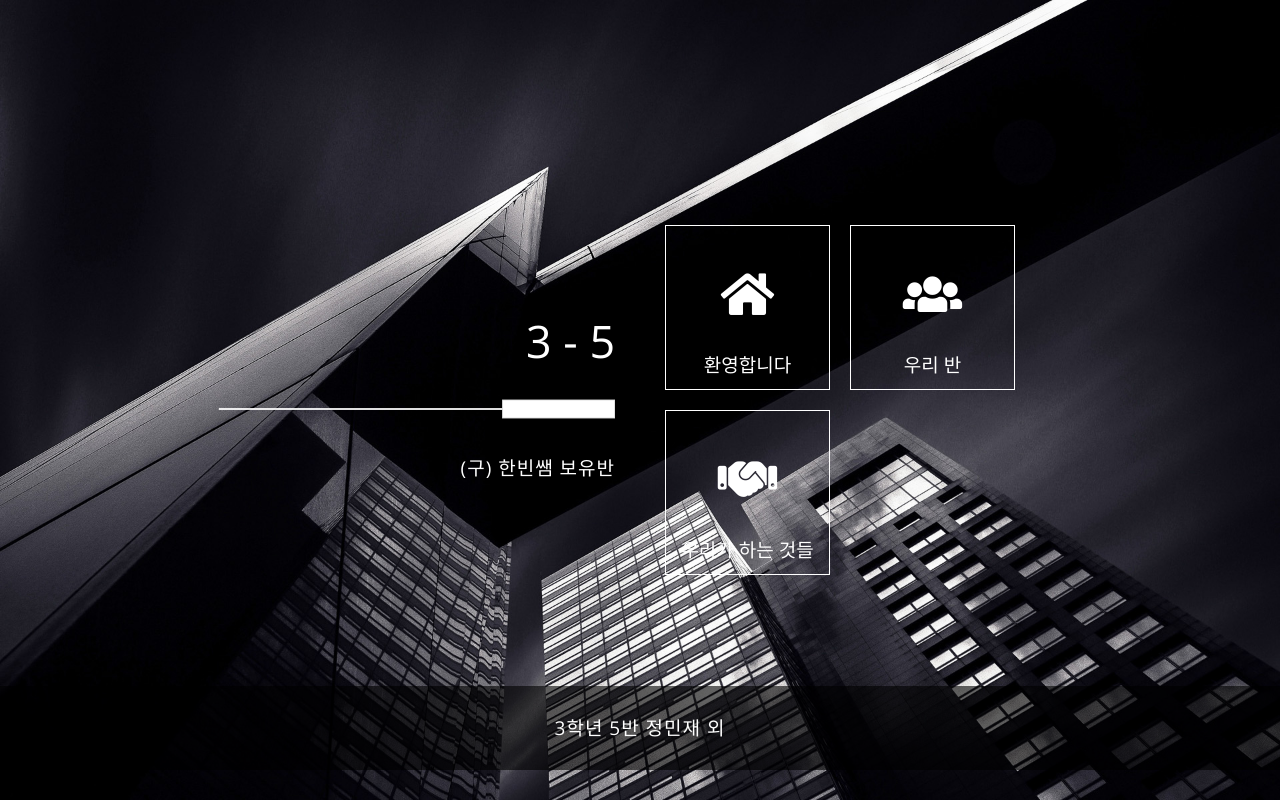
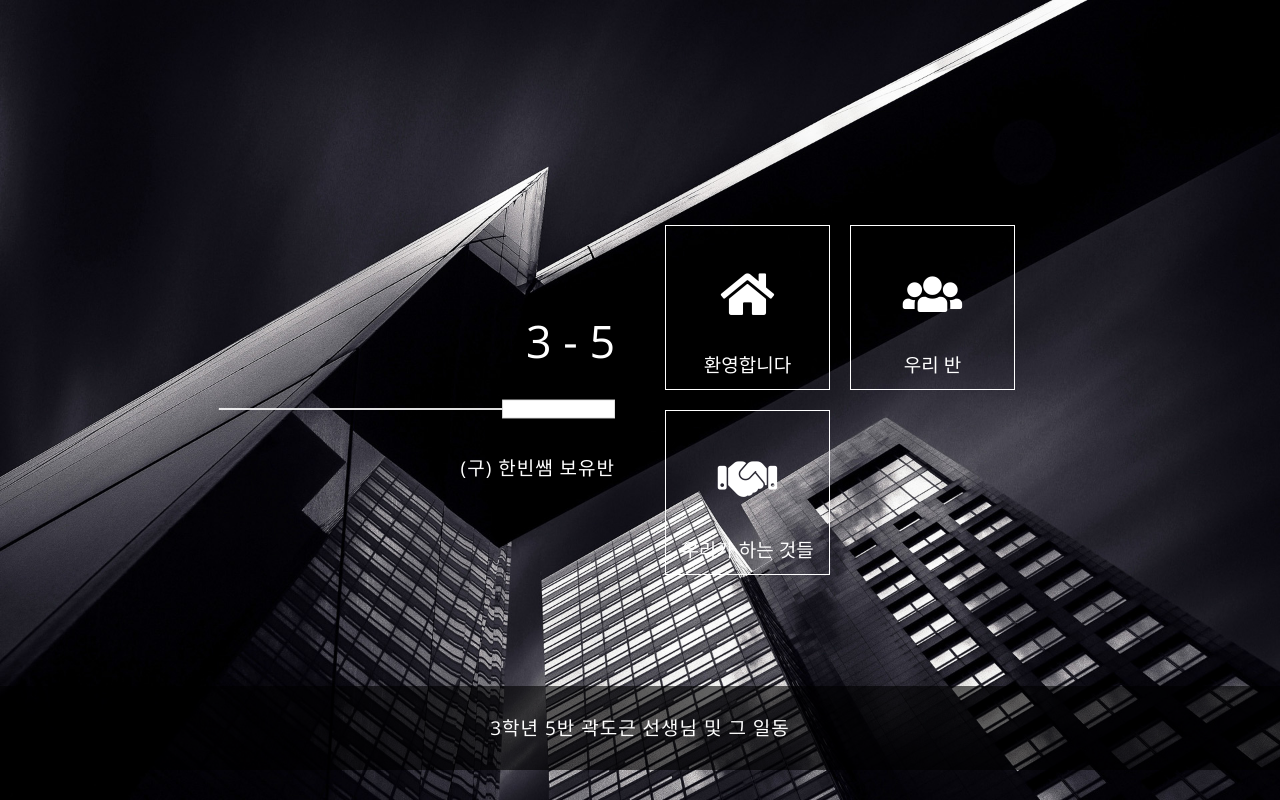
Before and after one commit to Deven5945/home, a plain HTML site: page index.html in a window 1280 px wide. Drawn offline with nearby package versions, Linux system fonts and the light colour scheme.

Commit message:
Update index.html

```diff
--- a/index.html
+++ b/index.html
@@ -135,7 +135,7 @@
         </div>
     </div>
     <footer class="text-center py-4" style="background: rgba(0,0,0,0.6); color: #fff;">
-        <p>3학년 5반 정민재 외</p>
+        <p>3학년 5반 곽도근 선생님 및 그 일동</p>
     </footer>
     <script src="js/jquery-3.2.1.slim.min.js"></script>
     <script src="slick/slick.min.js"></script>
```
